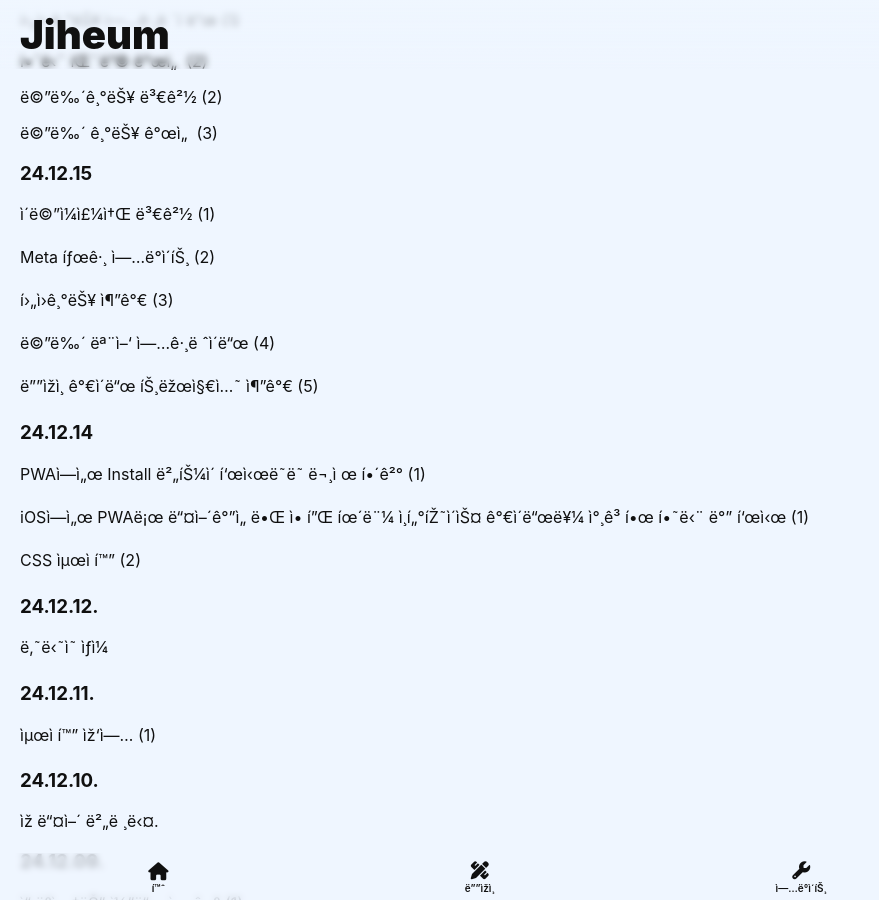
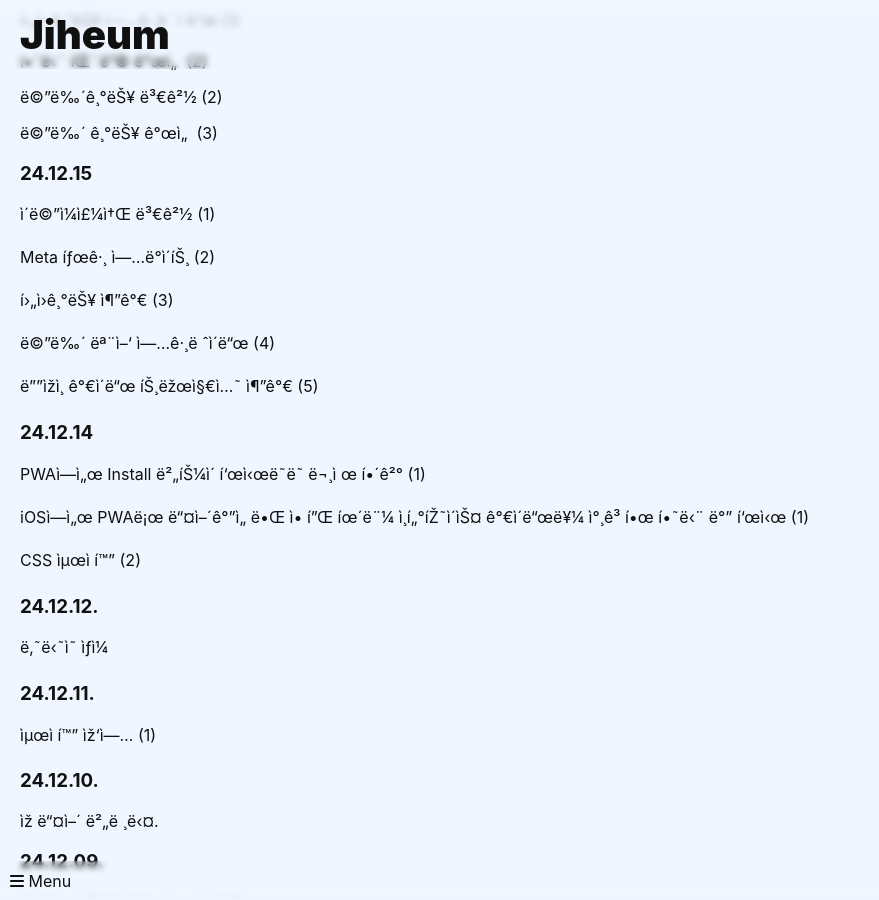
Before and after one commit to jxheum/jxheum.github.io, a Jekyll site: the page built from update/index.md, in a window 1280 px wide and 900 px high, scrolled down 593 px. Shown: the whole window, without its empty margins (0-879 px from the left). Built offline with Jekyll 4.4.1, drawn with Linux system fonts in a browser that asks for light colours; nearby versions of some CDN libraries; some web fonts are replaced.

Commit message:
Update footer.html

```diff
--- a/_includes/footer.html
+++ b/_includes/footer.html
@@ -10,7 +10,7 @@
     <span id="installbtn"><a class="a" id="installbtn" style="cursor:pointer;" aria-label="PWA 설치하기" onclick="parent.installpwa()"><b><i class="fa-solid fa-download"></i> Install</b></a></span><hR id="installhr" style="margin-bottom: 0;">
 </div>
 
-<div class="footer" id="footer" style="display:none;">
+<div class="footer" id="footer">
     <a class="a" style="text-decoration: none;" onclick="menutoggle()"><i class="fa-solid fa-bars"></i> Menu</a>
 </div>
 
@@ -18,7 +18,7 @@
     <img src="/asset/share.svg" style="vertical-align: -3px;" alt="iPhone 공유 버튼"> 누르고 홈 화면에 추가하기
 </div>
 
-<div class="bottombar" id="iosfooter">
+<div class="bottombar" id="iosfooter" style="display:none;">
     <div class="bottommenus">
         <a href="/"><div class="menuicons selected" id="homebtn">
             <span><i class="fa-solid fa-house"></i></span><br>홈
```
